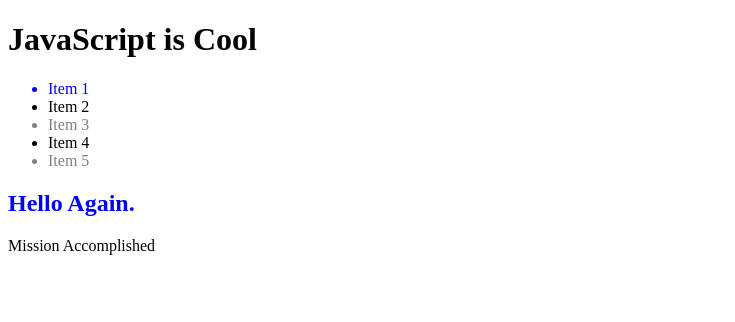
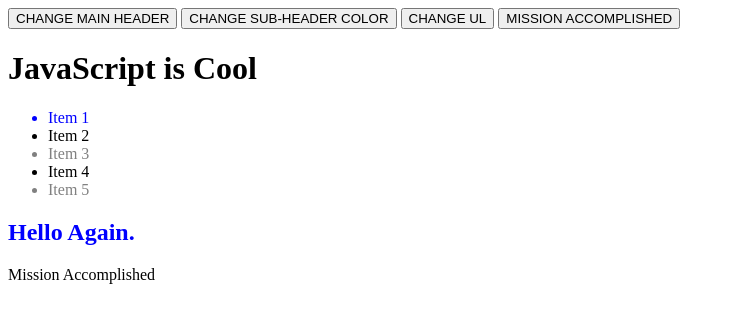
Before and after one commit to Mersedyes/codeup-web-exercises, a plain HTML site: page dom-query-js.html in a window 1280 px wide. Shown: the whole page, without its empty margins (0-735 px from the left). Drawn offline with Linux system fonts and the light colour scheme.

Commit message:
completed DOM Events

```diff
--- a/dom-query-js.html
+++ b/dom-query-js.html
@@ -5,6 +5,10 @@
     <title>DOM: Query and Modify</title>
 </head>
 <body>
+<button id="btn1"> CHANGE MAIN HEADER</button>
+<button id="btn2"> CHANGE SUB-HEADER COLOR</button>
+<button id="btn3"> CHANGE UL</button>
+<button id="btn4"> MISSION ACCOMPLISHED</button>
 
 <h1 id="main-header">Hello World!</h1>
 <ul>
@@ -62,6 +66,36 @@
         // TODO: Change the text in the first sub paragraph to "Mission Accomplished!"
         subParagraph[0].innerText = "Mission Accomplished";
         console.log(subParagraph.innerText);
+
+        var listener = function (){
+            mainHeader.innerHTML = "JavaScript is Cool";
+        };
+
+        var firstBtn = document.getElementById('btn1');
+        firstBtn.addEventListener('click', listener);
+
+        var changeSubHeaderColor = function () {
+            subHeader.style.color = "#0000FF"
+        };
+
+        var secondBtn = document.getElementById('btn2');
+        secondBtn.addEventListener('click', changeSubHeaderColor);
+
+         var liChange = function (){
+             for (var i = 0; i <listItems.length; i +=2){
+                 listItems[i].style.color = '#808080';
+             }
+         };
+
+         var thirdBtn = document.getElementById('btn3');
+         thirdBtn.addEventListener('click', liChange);
+
+         var missionAccomplished = function (){
+             subParagraph.innerHTML = 'Mission Accomplished';
+         };
+
+        var fourthBtn = document.getElementById('btn4');
+        fourthBtn.addEventListener('click', missionAccomplished);
     })();
 </script>
 </body>
```
